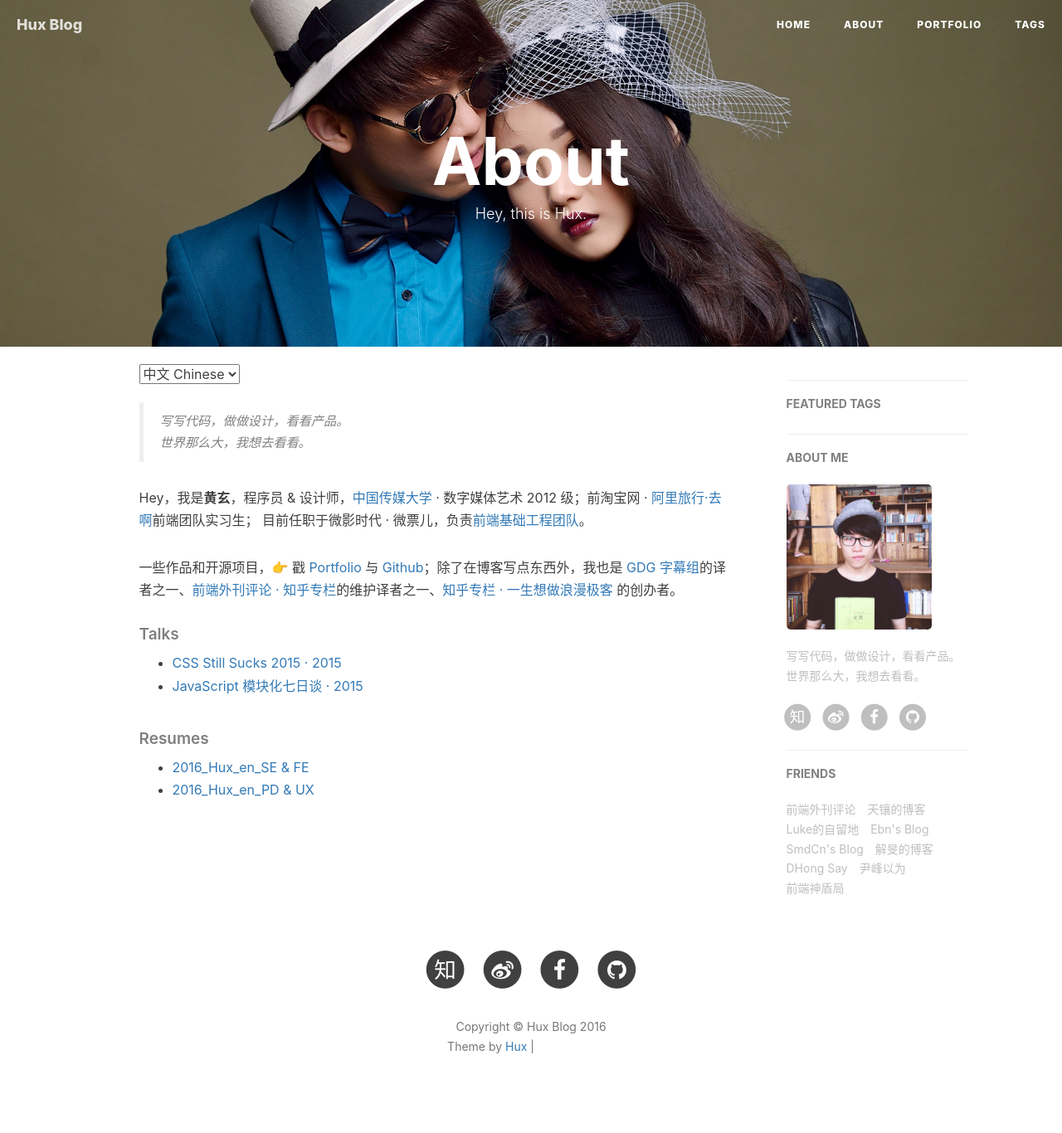
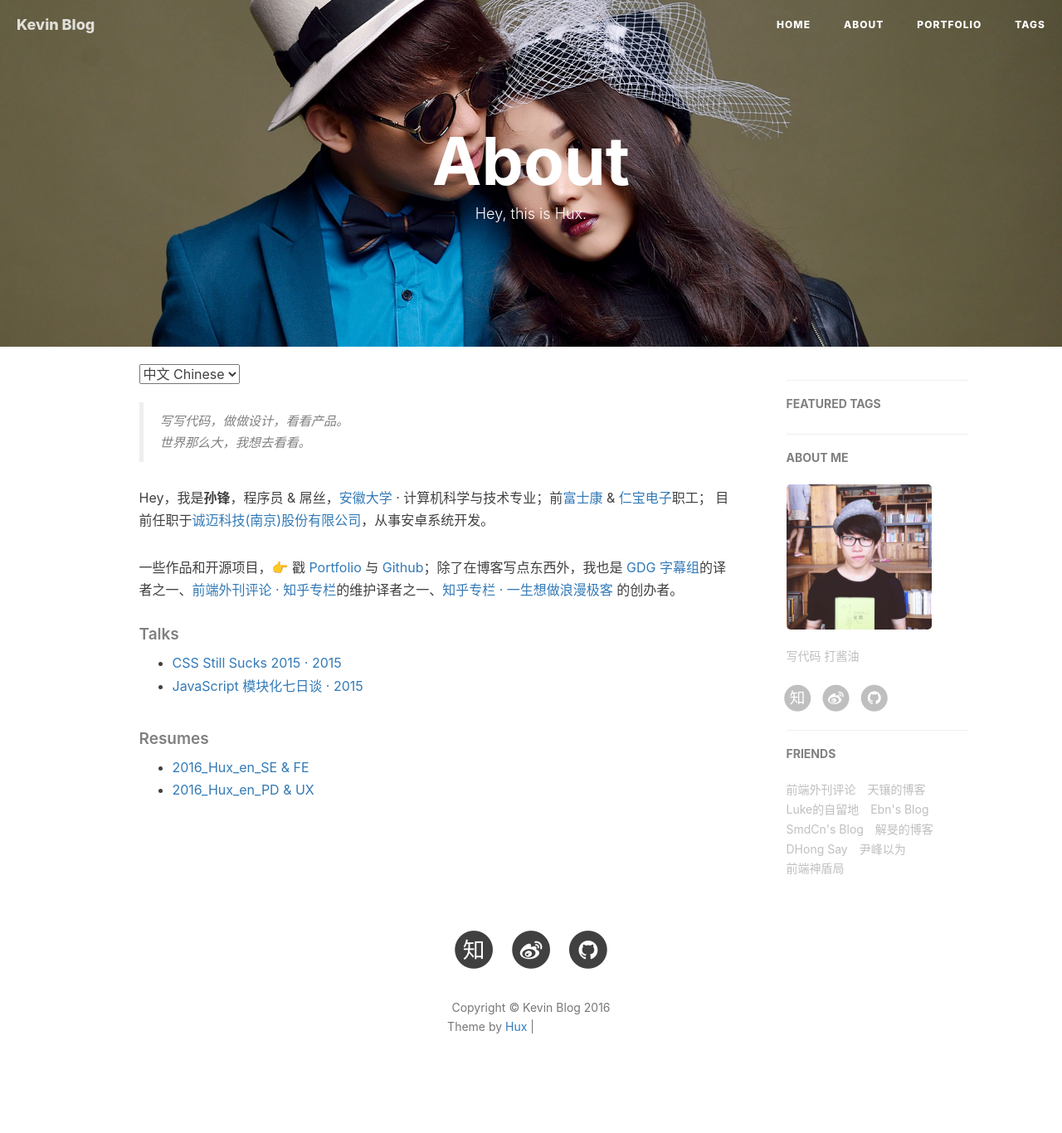
Before and after one commit to fengdroidgit/fengdroid.github.io, a Jekyll site: the page built from about.html, in a window 1280 px wide. Shown: the whole page at 83% size. Built offline with Jekyll 4.4.1, drawn with Linux system fonts in a browser that asks for light colours; nearby versions of some CDN libraries; comment, search, counter and statistics services are not loaded; after the commit the page ends 1342 px from its top, so only the background shows below that; grey boxes are pictures that could not be loaded.

Commit message:
修改部分个人资料

```diff
--- a/_config.yml
+++ b/_config.yml
@@ -1,25 +1,20 @@
 # Site settings
-title: Hux Blog
-SEOTitle: 黄玄的博客 | Hux Blog
+title: Kevin Blog
+SEOTitle: 孙锋的博客 | Kevin Blog
 header-img: img/home-bg.jpg
-email: huxpro@gmail.com
-description: "关于前端与设计、黑客与画家 | 黄玄，Web & Mobile Lover，Front-End Engineer，UX Designer | 这里是 @Hux黄玄 的个人博客，与你一起发现更大的世界。"
-keyword: "黄玄, Hux黄玄, Hux, 鬼栈, huxpro, @huxpro, 黄玄的博客, Hux Blog, 博客, 个人网站, 互联网, 前端, 设计, 产品, 肖玉, Lynn, 肖玉的男朋友"
-url: "http://huangxuan.me"              # your host, for absolute URL
+email: kevinf_sun@163.com
+description: "爱生活 爱编码"
+keyword: "孙锋，Android，安卓，程序猿，屌丝"
+url: "http://fengdroid.github.io/"              # your host, for absolute URL
 baseurl: ""                             # for example, '/blog' if your blog hosted on 'host/blog'
 
 
 
 # SNS settings
 RSS: false
-weibo_username:     huxpro
-zhihu_username:     huxpro
-github_username:    huxpro
-#twitter_username:  huxpro
-facebook_username:  huxpro
-# linkedin_username:  firstname-lastname-idxxxx
-
-
+weibo_username:     kevin
+zhihu_username:     kevin
+github_username:    kevin
 
 # Build settings
 # from 2016, 'pygments' is unsupported on GitHub Pages. Use 'rouge' for highlighting instead.
@@ -69,7 +64,7 @@ ga_domain: huangxuan.me
 
 # Sidebar settings
 sidebar: true                           # whether or not using Sidebar.
-sidebar-about-description: "写写代码，做做设计，看看产品。世界那么大，我想去看看。"
+sidebar-about-description: "写代码 打酱油"
 sidebar-avatar: /img/avatar-hux.jpg      # use absolute URL, seeing it's used in both `/` and `/about/`
 
 
--- a/about.html
+++ b/about.html
@@ -18,8 +18,8 @@ header-img: "img/about-bg.jpg"
     <blockquote><p>写写代码，做做设计，看看产品。<br>
     世界那么大，我想去看看。</p></blockquote>
 
-    <p>Hey，我是<strong>黄玄</strong>，程序员 &amp; 设计师，<a href="http://by.cuc.edu.cn/">中国传媒大学</a> · 数字媒体艺术 2012 级；前淘宝网 · <a href="http://alitrip.com">阿里旅行·去啊</a>前端团队实习生；
-    目前任职于微影时代 · 微票儿，负责<a href="http://wepiaoFEI.github.io">前端基础工程团队</a>。</p>
+    <p>Hey，我是<strong>孙锋</strong>，程序员 &amp; 屌丝，<a href="http://www.ahu.edu.cn/">安徽大学</a> · 计算机科学与技术专业；前<a href="http://www.foxconn.com.cn/">富士康</a>  &amp; <a href="http://www.compal.com/">仁宝电子</a>职工；
+    目前任职于<a href="http://cn.archermind.com/index.php">诚迈科技(南京)股份有限公司</a>，从事安卓系统开发。</p>
 
     <p>一些作品和开源项目，👉 戳 <a href="/portfolio">Portfolio</a> 与 <a href="http://github.com/huxpro">Github</a>；除了在博客写点东西外，我也是 <a href="http://www.gfansub.com/">GDG 字幕组</a>的译者之一、<a href="http://zhuanlan.zhihu.com/FrontendMagazine">前端外刊评论 · 知乎专栏</a>的维护译者之一、<a href="http://zhuanlan.zhihu.com/huxblog">知乎专栏 · 一生想做浪漫极客</a> 的创办者。</p>
 
--- a/index.html
+++ b/index.html
@@ -1,6 +1,6 @@
 ---
 layout: page
-description: "一生想做浪漫极客"
+description: "只想安静写代码"
 ---
 
 {% for post in paginator.posts %}
```
